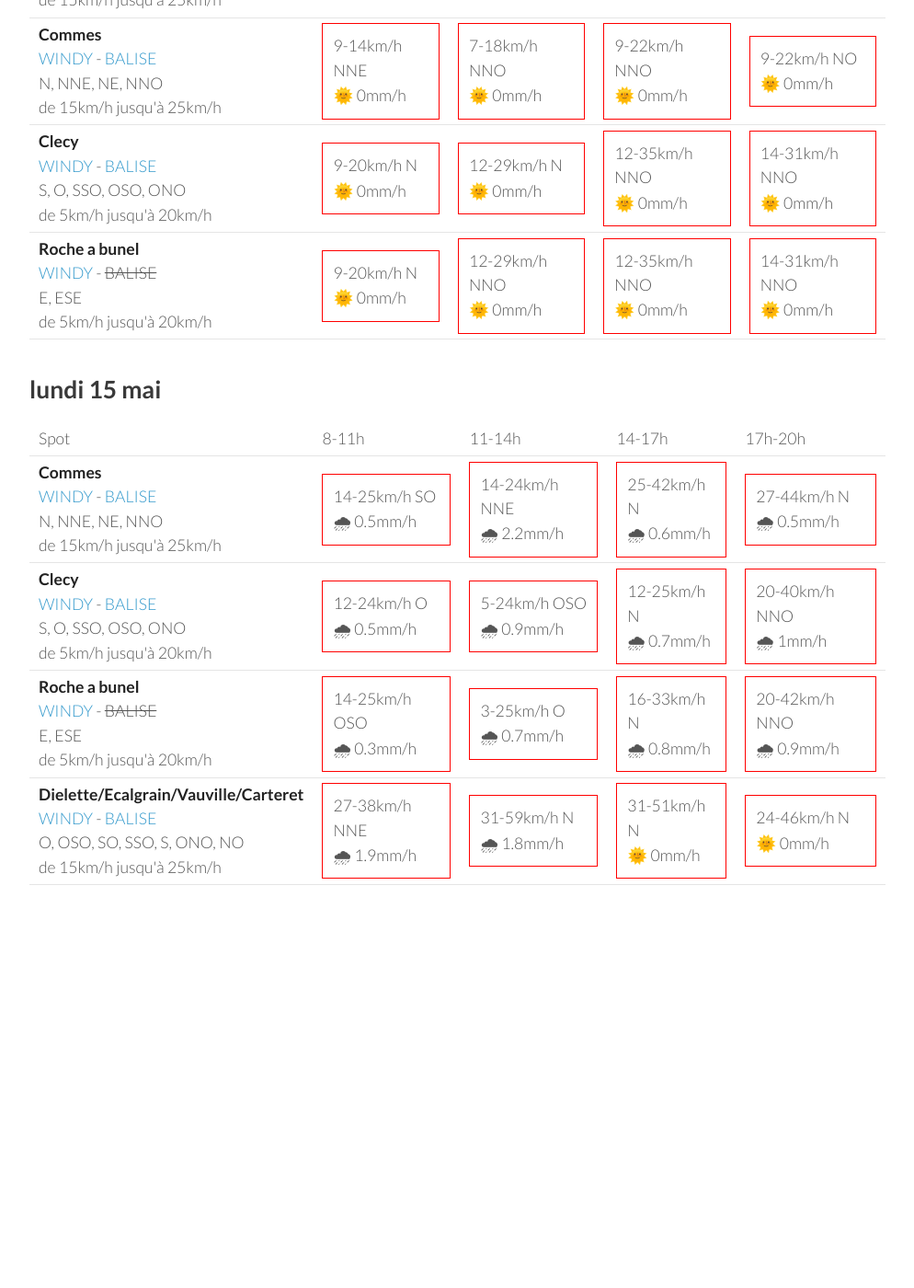
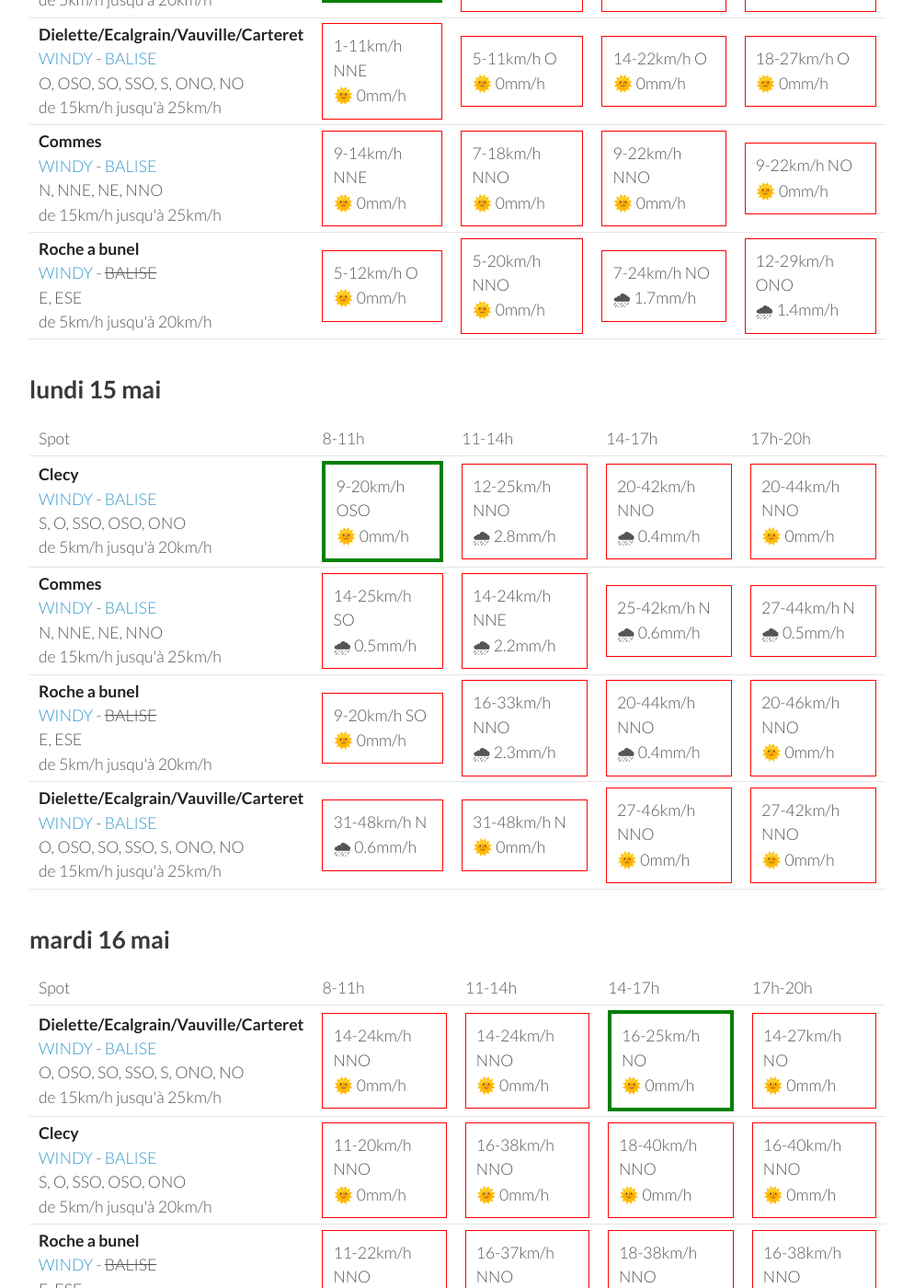
Before and after one commit to parapente-dans-le-nord/parapente-dans-le-nord.github.io, a Jekyll site: the page built from normandie.markdown, in a window 1280 px wide and 1400 px high, scrolled down 2251 px. Shown: the whole window at 92% size, without its empty margins (26-1020 px from the left). Built offline with Jekyll 4.4.1, drawn with Linux system fonts in a browser that asks for light colours; before the commit the page ends 3341 px from its top, so only the background shows below that; some of the changed text lies outside the part shown.

Commit message:
update index.markdown

```diff
--- a/normandie.markdown
+++ b/normandie.markdown
@@ -146,30 +146,30 @@ page mise à jour le jeudi 11 mai 06:46
 <tr>
         <td><strong>Dielette/Ecalgrain/Vauville/Carteret</strong><br><a href="https://windy.com/49.650/-1.856?49.243,-1.856,8">WINDY</a> - <span class=""><a href="http://www.balisemeteo.com/balise.php?idBalise=81">BALISE</a> </span><br> <span class="vent-favorable">O, OSO, SO, SSO, S, ONO, NO</span><br><span class="force-vent">de 15km/h jusqu'à 25km/h</span> </td>
 
-            <td><div class="not-flyable"><p>25-40km/h NE</p><p>🌞 0mm/h</p></div></td>
-            <td><div class="not-flyable"><p>24-38km/h NE</p><p>🌞 0mm/h</p></div></td>
-            <td><div class="not-flyable"><p>20-35km/h NNE</p><p>🌞 0mm/h</p></div></td>
-            <td><div class="not-flyable"><p>12-29km/h N</p><p>🌞 0mm/h</p></div></td>
+            <td><div class="not-flyable"><p>24-37km/h NE</p><p>🌞 0mm/h</p></div></td>
+            <td><div class="not-flyable"><p>24-35km/h NE</p><p>🌞 0mm/h</p></div></td>
+            <td><div class="not-flyable"><p>20-33km/h NNE</p><p>🌞 0mm/h</p></div></td>
+            <td><div class="not-flyable"><p>14-29km/h N</p><p>🌞 0mm/h</p></div></td>
 
 
     </tr>
 <tr>
         <td><strong>Clecy</strong><br><a href="https://windy.com/48.929/-0.470?48.516,-0.470,8">WINDY</a> - <span class=""><a href="http://www.balisemeteo.com/balise.php?idBalise=122">BALISE</a> </span><br> <span class="vent-favorable">S, O, SSO, OSO, ONO</span><br><span class="force-vent">de 5km/h jusqu'à 20km/h</span> </td>
 
-            <td><div class="not-flyable"><p>14-29km/h NNE</p><p>🌞 0mm/h</p></div></td>
-            <td><div class="not-flyable"><p>18-38km/h NNE</p><p>🌞 0mm/h</p></div></td>
+            <td><div class="not-flyable"><p>18-35km/h NNE</p><p>🌞 0mm/h</p></div></td>
+            <td><div class="not-flyable"><p>18-37km/h N</p><p>🌞 0mm/h</p></div></td>
             <td><div class="not-flyable"><p>18-40km/h N</p><p>🌞 0mm/h</p></div></td>
-            <td><div class="not-flyable"><p>22-46km/h N</p><p>🌞 0mm/h</p></div></td>
+            <td><div class="not-flyable"><p>18-44km/h N</p><p>🌞 0mm/h</p></div></td>
 
 
     </tr>
 <tr>
         <td><strong>Roche a bunel</strong><br><a href="https://windy.com/48.993/-0.499?48.580,-0.499,8">WINDY</a> - <span class="no-balise"> BALISE </span><br> <span class="vent-favorable">E, ESE</span><br><span class="force-vent">de 5km/h jusqu'à 20km/h</span> </td>
 
-            <td><div class="not-flyable"><p>16-31km/h NNE</p><p>🌞 0mm/h</p></div></td>
-            <td><div class="not-flyable"><p>18-40km/h NNE</p><p>🌧 0.2mm/h</p></div></td>
+            <td><div class="not-flyable"><p>18-35km/h NNE</p><p>🌞 0mm/h</p></div></td>
+            <td><div class="not-flyable"><p>18-38km/h N</p><p>🌞 0mm/h</p></div></td>
             <td><div class="not-flyable"><p>18-40km/h N</p><p>🌞 0mm/h</p></div></td>
-            <td><div class="not-flyable"><p>22-46km/h N</p><p>🌞 0mm/h</p></div></td>
+            <td><div class="not-flyable"><p>18-44km/h N</p><p>🌞 0mm/h</p></div></td>
 
 
     </tr>
@@ -190,11 +190,21 @@ page mise à jour le jeudi 11 mai 06:46
       <td>17h-20h</td>
     </tr>
 <tr>
+        <td><strong>Clecy</strong><br><a href="https://windy.com/48.929/-0.470?48.516,-0.470,8">WINDY</a> - <span class=""><a href="http://www.balisemeteo.com/balise.php?idBalise=122">BALISE</a> </span><br> <span class="vent-favorable">S, O, SSO, OSO, ONO</span><br><span class="force-vent">de 5km/h jusqu'à 20km/h</span> </td>
+
+            <td><div class="flyable"><p>5-12km/h O</p><p>🌞 0mm/h</p></div></td>
+            <td><div class="not-flyable"><p>5-18km/h NNO</p><p>🌞 0mm/h</p></div></td>
+            <td><div class="not-flyable"><p>5-24km/h ONO</p><p>🌧 1.9mm/h</p></div></td>
+            <td><div class="not-flyable"><p>12-29km/h ONO</p><p>🌧 0.9mm/h</p></div></td>
+
+
+    </tr>
+<tr>
         <td><strong>Dielette/Ecalgrain/Vauville/Carteret</strong><br><a href="https://windy.com/49.650/-1.856?49.243,-1.856,8">WINDY</a> - <span class=""><a href="http://www.balisemeteo.com/balise.php?idBalise=81">BALISE</a> </span><br> <span class="vent-favorable">O, OSO, SO, SSO, S, ONO, NO</span><br><span class="force-vent">de 15km/h jusqu'à 25km/h</span> </td>
 
-            <td><div class="not-flyable"><p>7-11km/h NE</p><p>🌞 0mm/h</p></div></td>
-            <td><div class="not-flyable"><p>7-12km/h N</p><p>🌞 0mm/h</p></div></td>
-            <td><div class="not-flyable"><p>9-14km/h O</p><p>🌞 0mm/h</p></div></td>
+            <td><div class="not-flyable"><p>1-11km/h NNE</p><p>🌞 0mm/h</p></div></td>
+            <td><div class="not-flyable"><p>5-11km/h O</p><p>🌞 0mm/h</p></div></td>
+            <td><div class="not-flyable"><p>14-22km/h O</p><p>🌞 0mm/h</p></div></td>
             <td><div class="not-flyable"><p>18-27km/h O</p><p>🌞 0mm/h</p></div></td>
 
 
@@ -210,22 +220,12 @@ page mise à jour le jeudi 11 mai 06:46
 
     </tr>
 <tr>
-        <td><strong>Clecy</strong><br><a href="https://windy.com/48.929/-0.470?48.516,-0.470,8">WINDY</a> - <span class=""><a href="http://www.balisemeteo.com/balise.php?idBalise=122">BALISE</a> </span><br> <span class="vent-favorable">S, O, SSO, OSO, ONO</span><br><span class="force-vent">de 5km/h jusqu'à 20km/h</span> </td>
-
-            <td><div class="not-flyable"><p>9-20km/h N</p><p>🌞 0mm/h</p></div></td>
-            <td><div class="not-flyable"><p>12-29km/h N</p><p>🌞 0mm/h</p></div></td>
-            <td><div class="not-flyable"><p>12-35km/h NNO</p><p>🌞 0mm/h</p></div></td>
-            <td><div class="not-flyable"><p>14-31km/h NNO</p><p>🌞 0mm/h</p></div></td>
-
-
-    </tr>
-<tr>
         <td><strong>Roche a bunel</strong><br><a href="https://windy.com/48.993/-0.499?48.580,-0.499,8">WINDY</a> - <span class="no-balise"> BALISE </span><br> <span class="vent-favorable">E, ESE</span><br><span class="force-vent">de 5km/h jusqu'à 20km/h</span> </td>
 
-            <td><div class="not-flyable"><p>9-20km/h N</p><p>🌞 0mm/h</p></div></td>
-            <td><div class="not-flyable"><p>12-29km/h NNO</p><p>🌞 0mm/h</p></div></td>
-            <td><div class="not-flyable"><p>12-35km/h NNO</p><p>🌞 0mm/h</p></div></td>
-            <td><div class="not-flyable"><p>14-31km/h NNO</p><p>🌞 0mm/h</p></div></td>
+            <td><div class="not-flyable"><p>5-12km/h O</p><p>🌞 0mm/h</p></div></td>
+            <td><div class="not-flyable"><p>5-20km/h NNO</p><p>🌞 0mm/h</p></div></td>
+            <td><div class="not-flyable"><p>7-24km/h NO</p><p>🌧 1.7mm/h</p></div></td>
+            <td><div class="not-flyable"><p>12-29km/h ONO</p><p>🌧 1.4mm/h</p></div></td>
 
 
     </tr>
@@ -246,6 +246,16 @@ page mise à jour le jeudi 11 mai 06:46
       <td>17h-20h</td>
     </tr>
 <tr>
+        <td><strong>Clecy</strong><br><a href="https://windy.com/48.929/-0.470?48.516,-0.470,8">WINDY</a> - <span class=""><a href="http://www.balisemeteo.com/balise.php?idBalise=122">BALISE</a> </span><br> <span class="vent-favorable">S, O, SSO, OSO, ONO</span><br><span class="force-vent">de 5km/h jusqu'à 20km/h</span> </td>
+
+            <td><div class="flyable"><p>9-20km/h OSO</p><p>🌞 0mm/h</p></div></td>
+            <td><div class="not-flyable"><p>12-25km/h NNO</p><p>🌧 2.8mm/h</p></div></td>
+            <td><div class="not-flyable"><p>20-42km/h NNO</p><p>🌧 0.4mm/h</p></div></td>
+            <td><div class="not-flyable"><p>20-44km/h NNO</p><p>🌞 0mm/h</p></div></td>
+
+
+    </tr>
+<tr>
         <td><strong>Commes</strong><br><a href="https://windy.com/49.346/-0.726?48.936,-0.726,8">WINDY</a> - <span class=""><a href="http://www.balisemeteo.com/balise.php?idBalise=158">BALISE</a> </span><br> <span class="vent-favorable">N, NNE, NE, NNO</span><br><span class="force-vent">de 15km/h jusqu'à 25km/h</span> </td>
 
             <td><div class="not-flyable"><p>14-25km/h SO</p><p>🌧 0.5mm/h</p></div></td>
@@ -256,32 +266,22 @@ page mise à jour le jeudi 11 mai 06:46
 
     </tr>
 <tr>
-        <td><strong>Clecy</strong><br><a href="https://windy.com/48.929/-0.470?48.516,-0.470,8">WINDY</a> - <span class=""><a href="http://www.balisemeteo.com/balise.php?idBalise=122">BALISE</a> </span><br> <span class="vent-favorable">S, O, SSO, OSO, ONO</span><br><span class="force-vent">de 5km/h jusqu'à 20km/h</span> </td>
-
-            <td><div class="not-flyable"><p>12-24km/h O</p><p>🌧 0.5mm/h</p></div></td>
-            <td><div class="not-flyable"><p>5-24km/h OSO</p><p>🌧 0.9mm/h</p></div></td>
-            <td><div class="not-flyable"><p>12-25km/h N</p><p>🌧 0.7mm/h</p></div></td>
-            <td><div class="not-flyable"><p>20-40km/h NNO</p><p>🌧 1mm/h</p></div></td>
-
-
-    </tr>
-<tr>
         <td><strong>Roche a bunel</strong><br><a href="https://windy.com/48.993/-0.499?48.580,-0.499,8">WINDY</a> - <span class="no-balise"> BALISE </span><br> <span class="vent-favorable">E, ESE</span><br><span class="force-vent">de 5km/h jusqu'à 20km/h</span> </td>
 
-            <td><div class="not-flyable"><p>14-25km/h OSO</p><p>🌧 0.3mm/h</p></div></td>
-            <td><div class="not-flyable"><p>3-25km/h O</p><p>🌧 0.7mm/h</p></div></td>
-            <td><div class="not-flyable"><p>16-33km/h N</p><p>🌧 0.8mm/h</p></div></td>
-            <td><div class="not-flyable"><p>20-42km/h NNO</p><p>🌧 0.9mm/h</p></div></td>
+            <td><div class="not-flyable"><p>9-20km/h SO</p><p>🌞 0mm/h</p></div></td>
+            <td><div class="not-flyable"><p>16-33km/h NNO</p><p>🌧 2.3mm/h</p></div></td>
+            <td><div class="not-flyable"><p>20-44km/h NNO</p><p>🌧 0.4mm/h</p></div></td>
+            <td><div class="not-flyable"><p>20-46km/h NNO</p><p>🌞 0mm/h</p></div></td>
 
 
     </tr>
 <tr>
         <td><strong>Dielette/Ecalgrain/Vauville/Carteret</strong><br><a href="https://windy.com/49.650/-1.856?49.243,-1.856,8">WINDY</a> - <span class=""><a href="http://www.balisemeteo.com/balise.php?idBalise=81">BALISE</a> </span><br> <span class="vent-favorable">O, OSO, SO, SSO, S, ONO, NO</span><br><span class="force-vent">de 15km/h jusqu'à 25km/h</span> </td>
 
-            <td><div class="not-flyable"><p>27-38km/h NNE</p><p>🌧 1.9mm/h</p></div></td>
-            <td><div class="not-flyable"><p>31-59km/h N</p><p>🌧 1.8mm/h</p></div></td>
-            <td><div class="not-flyable"><p>31-51km/h N</p><p>🌞 0mm/h</p></div></td>
-            <td><div class="not-flyable"><p>24-46km/h N</p><p>🌞 0mm/h</p></div></td>
+            <td><div class="not-flyable"><p>31-48km/h N</p><p>🌧 0.6mm/h</p></div></td>
+            <td><div class="not-flyable"><p>31-48km/h N</p><p>🌞 0mm/h</p></div></td>
+            <td><div class="not-flyable"><p>27-46km/h NNO</p><p>🌞 0mm/h</p></div></td>
+            <td><div class="not-flyable"><p>27-42km/h NNO</p><p>🌞 0mm/h</p></div></td>
 
 
     </tr>
@@ -289,3 +289,49 @@ page mise à jour le jeudi 11 mai 06:46
 </tbody>
 </table>
 {:/}
+## mardi 16 mai
+
+{::nomarkdown}
+<table>
+  <tbody>
+    <tr>
+      <td>Spot</td>
+      <td>8-11h</td>
+      <td>11-14h</td>
+      <td>14-17h</td>
+      <td>17h-20h</td>
+    </tr>
+<tr>
+        <td><strong>Dielette/Ecalgrain/Vauville/Carteret</strong><br><a href="https://windy.com/49.650/-1.856?49.243,-1.856,8">WINDY</a> - <span class=""><a href="http://www.balisemeteo.com/balise.php?idBalise=81">BALISE</a> </span><br> <span class="vent-favorable">O, OSO, SO, SSO, S, ONO, NO</span><br><span class="force-vent">de 15km/h jusqu'à 25km/h</span> </td>
+
+            <td><div class="not-flyable"><p>14-24km/h NNO</p><p>🌞 0mm/h</p></div></td>
+            <td><div class="not-flyable"><p>14-24km/h NNO</p><p>🌞 0mm/h</p></div></td>
+            <td><div class="flyable"><p>16-25km/h NO</p><p>🌞 0mm/h</p></div></td>
+            <td><div class="not-flyable"><p>14-27km/h NO</p><p>🌞 0mm/h</p></div></td>
+
+
+    </tr>
+<tr>
+        <td><strong>Clecy</strong><br><a href="https://windy.com/48.929/-0.470?48.516,-0.470,8">WINDY</a> - <span class=""><a href="http://www.balisemeteo.com/balise.php?idBalise=122">BALISE</a> </span><br> <span class="vent-favorable">S, O, SSO, OSO, ONO</span><br><span class="force-vent">de 5km/h jusqu'à 20km/h</span> </td>
+
+            <td><div class="not-flyable"><p>11-20km/h NNO</p><p>🌞 0mm/h</p></div></td>
+            <td><div class="not-flyable"><p>16-38km/h NNO</p><p>🌞 0mm/h</p></div></td>
+            <td><div class="not-flyable"><p>18-40km/h NNO</p><p>🌞 0mm/h</p></div></td>
+            <td><div class="not-flyable"><p>16-40km/h NNO</p><p>🌞 0mm/h</p></div></td>
+
+
+    </tr>
+<tr>
+        <td><strong>Roche a bunel</strong><br><a href="https://windy.com/48.993/-0.499?48.580,-0.499,8">WINDY</a> - <span class="no-balise"> BALISE </span><br> <span class="vent-favorable">E, ESE</span><br><span class="force-vent">de 5km/h jusqu'à 20km/h</span> </td>
+
+            <td><div class="not-flyable"><p>11-22km/h NNO</p><p>🌞 0mm/h</p></div></td>
+            <td><div class="not-flyable"><p>16-37km/h NNO</p><p>🌞 0mm/h</p></div></td>
+            <td><div class="not-flyable"><p>18-38km/h NNO</p><p>🌞 0mm/h</p></div></td>
+            <td><div class="not-flyable"><p>16-38km/h NNO</p><p>🌞 0mm/h</p></div></td>
+
+
+    </tr>
+
+</tbody>
+</table>
+{:/}
```
Also changed, not shown: other parts of normandie.markdown (+1 -1 lines).
